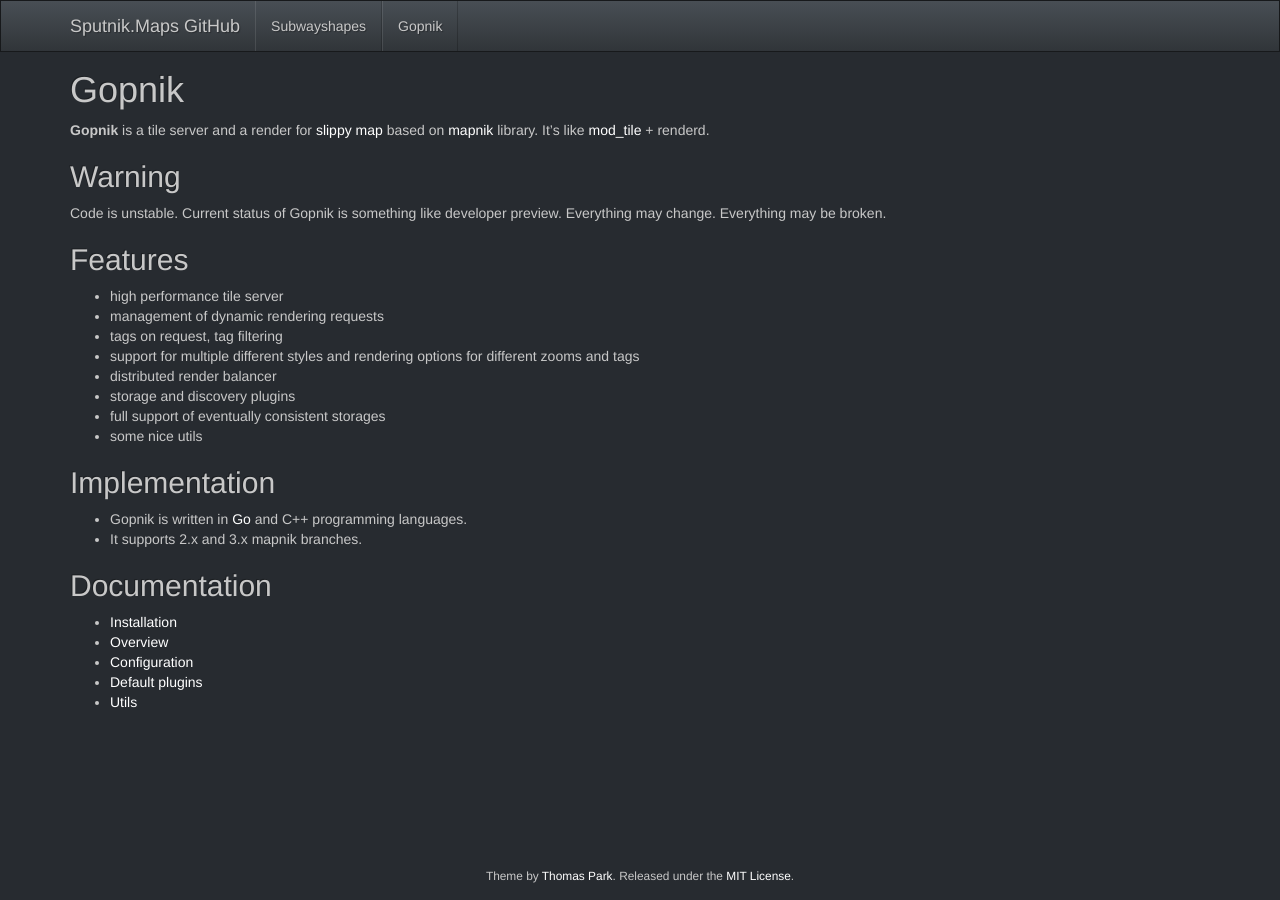
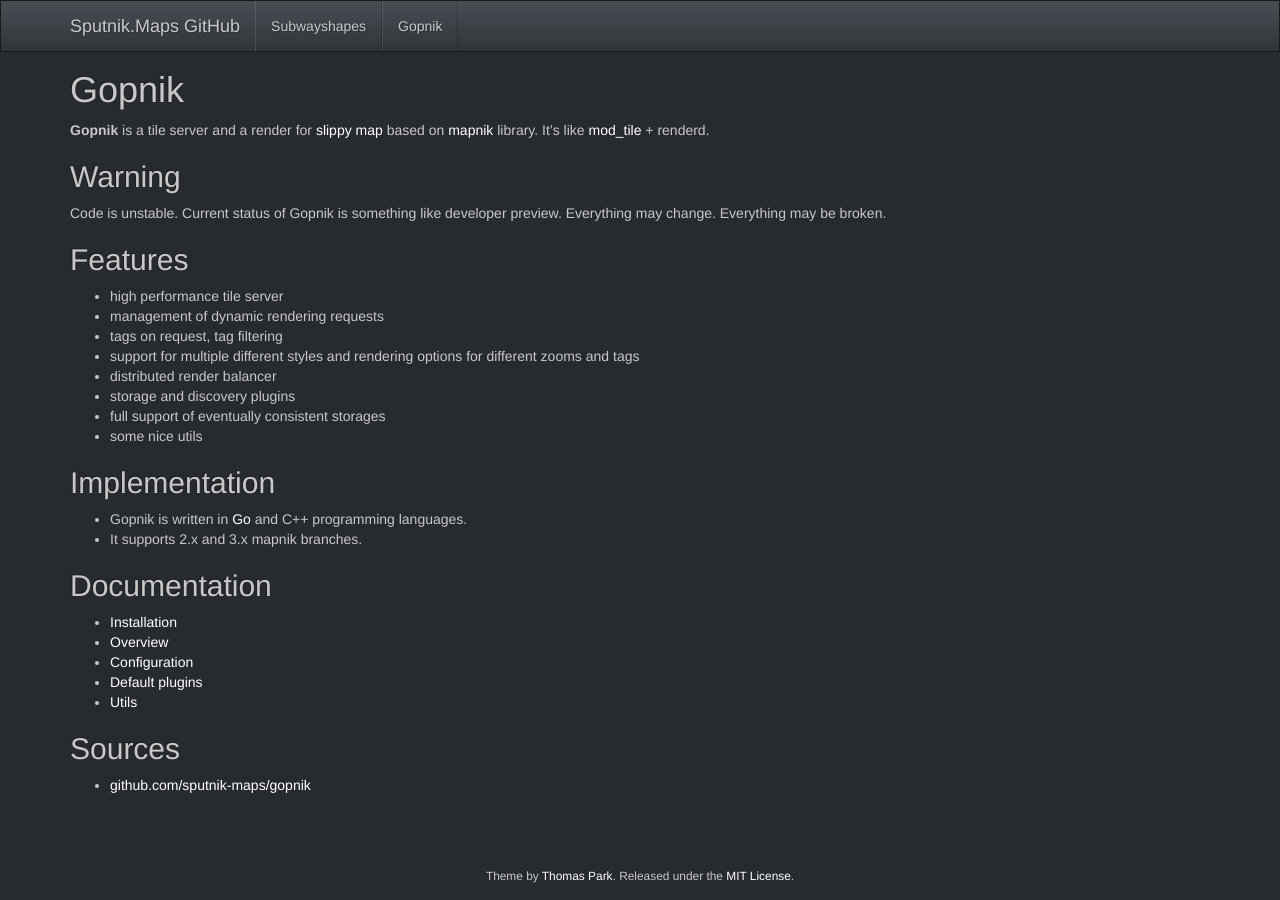
Before and after one commit to sputnik-maps/sputnik-maps.github.io, a Jekyll site: the page built from gopnik/index.md, in a window 1280 px wide. Built offline with Jekyll 4.4.1, drawn with Linux system fonts in a browser that asks for light colours; Markdown is read by kramdown in place of the engine named in the settings.

Commit message:
Add repositories links

```diff
--- a/gopnik/index.md
+++ b/gopnik/index.md
@@ -4,7 +4,7 @@ title: Gopnik
 group: projects
 ---
 
-#Gopnik
+# Gopnik
 
 **Gopnik** is a tile server and a render for [slippy map](http://wiki.openstreetmap.org/wiki/Slippy_map) based on [mapnik](http://mapnik.org/) library.
 It's like [mod_tile](http://wiki.openstreetmap.org/wiki/Mod_tile) + renderd.
@@ -32,3 +32,6 @@ Code is unstable. Current status of Gopnik is something like developer preview.
  * [Configuration](configuration.html)
  * [Default plugins](defplugins.html)
  * [Utils](utils.html)
+
+## Sources
+ * [github.com/sputnik-maps/gopnik](https://github.com/sputnik-maps/gopnik)
--- a/subwayshapes/index.html
+++ b/subwayshapes/index.html
@@ -33,6 +33,12 @@ texture etc.) for different visualization needs.</p>
 
 <p>More examples <a href="https://github.com/sputnik-maps/subwayshapes/tree/master/geojson">here</a>.</p>
 
+<h2>Sources</h2>
+
+<ul>
+	<li><a href="https://github.com/sputnik-maps/subwayshapes">github.com/sputnik-maps/subwayshapes</a></li>
+</ul>
+
 <link rel="stylesheet" href="http://cdn.leafletjs.com/leaflet-0.7.2/leaflet.css" />
 <script type="text/javascript" src="http://cdn.leafletjs.com/leaflet-0.7.3/leaflet.js"></script>
 <script type="text/javascript">
```
